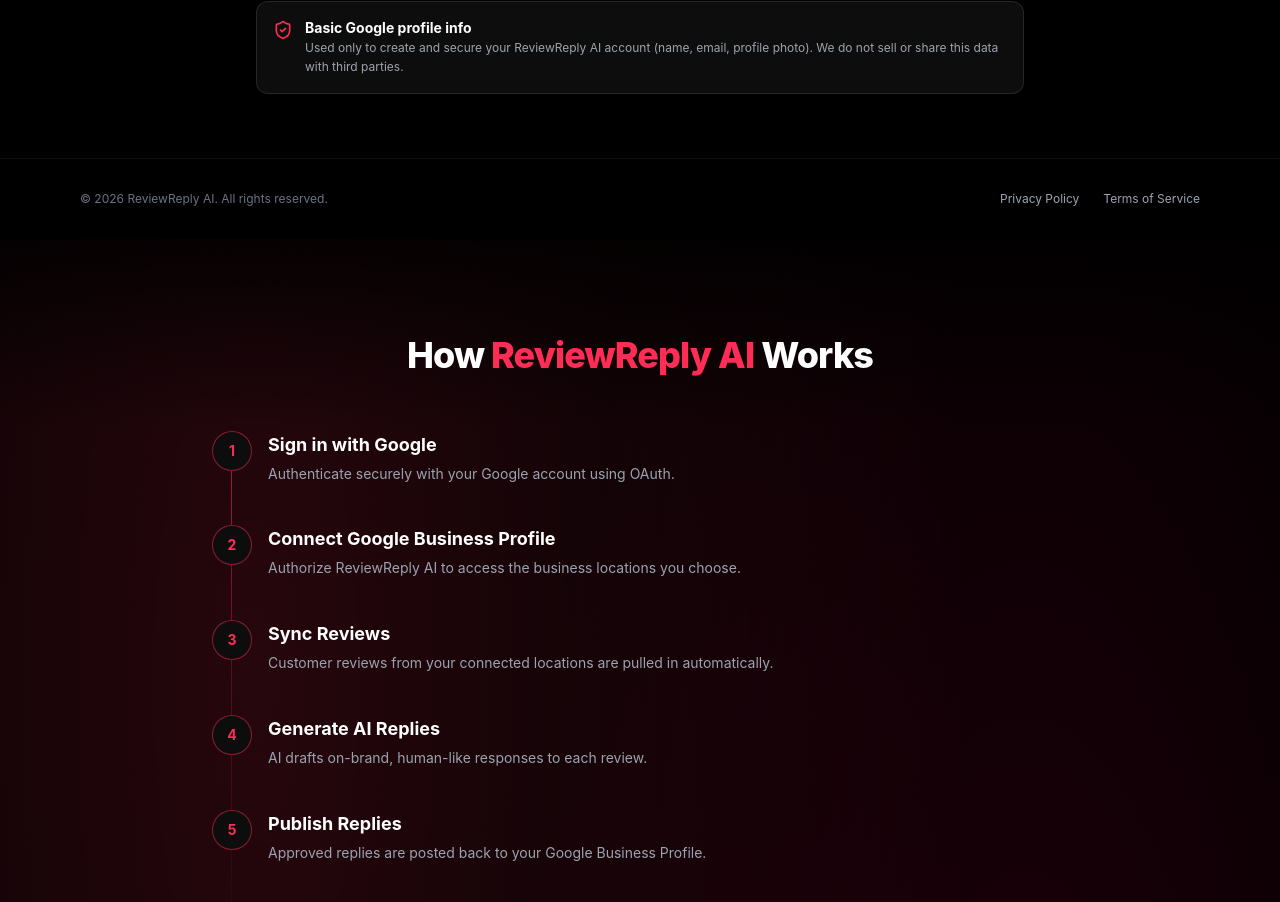
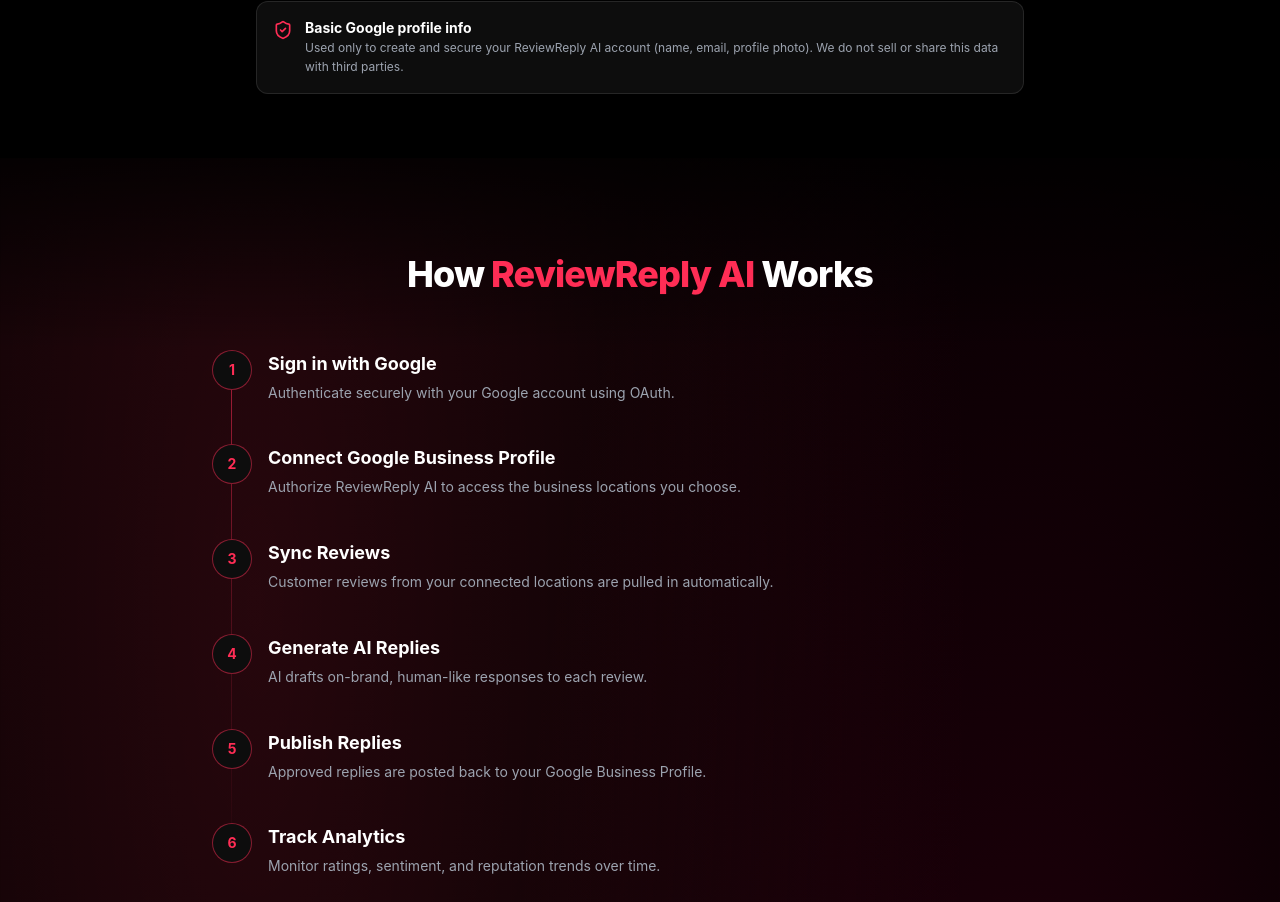
Before and after one commit to afnankhan123456/reviewreply-ai, a Next.js app: page / in a window 1280 px wide. Shown: the part 1599-2501 px from the top of the page. Built offline with nearby package versions, Linux system fonts and the light colour scheme.

Commit message:
Add files via upload

```diff
--- a/components/LoginUI.tsx
+++ b/components/LoginUI.tsx
@@ -1,6 +1,5 @@
 import GoogleSignInButton from "@/app/components/GoogleSignInButton";
 import { MessageSquareText, ShieldCheck, Sparkles, BarChart3, Info } from "lucide-react";
-import Link from "next/link";
 
 const APP_NAME = "ReviewReply AI"; // ⚠️ must be IDENTICAL to the name on OAuth consent screen
 
@@ -176,31 +175,12 @@ function DataUsage() {
   );
 }
 
-function Footer() {
-  return (
-    <footer className="bg-black border-t border-white/5 px-6 md:px-20 py-8 flex flex-col md:flex-row items-center justify-between gap-4">
-      <p className="text-gray-500 text-xs">
-        © {new Date().getFullYear()} {APP_NAME}. All rights reserved.
-      </p>
-      <div className="flex items-center gap-6 text-xs">
-        <Link href="/privacy" className="text-gray-400 hover:text-white transition-colors">
-          Privacy Policy
-        </Link>
-        <Link href="/terms" className="text-gray-400 hover:text-white transition-colors">
-          Terms of Service
-        </Link>
-      </div>
-    </footer>
-  );
-}
-
 export default function LoginUI() {
   return (
     <>
       <LoginHero />
       <WhatItDoes />
       <DataUsage />
-      <Footer />
     </>
   );
 }
```
